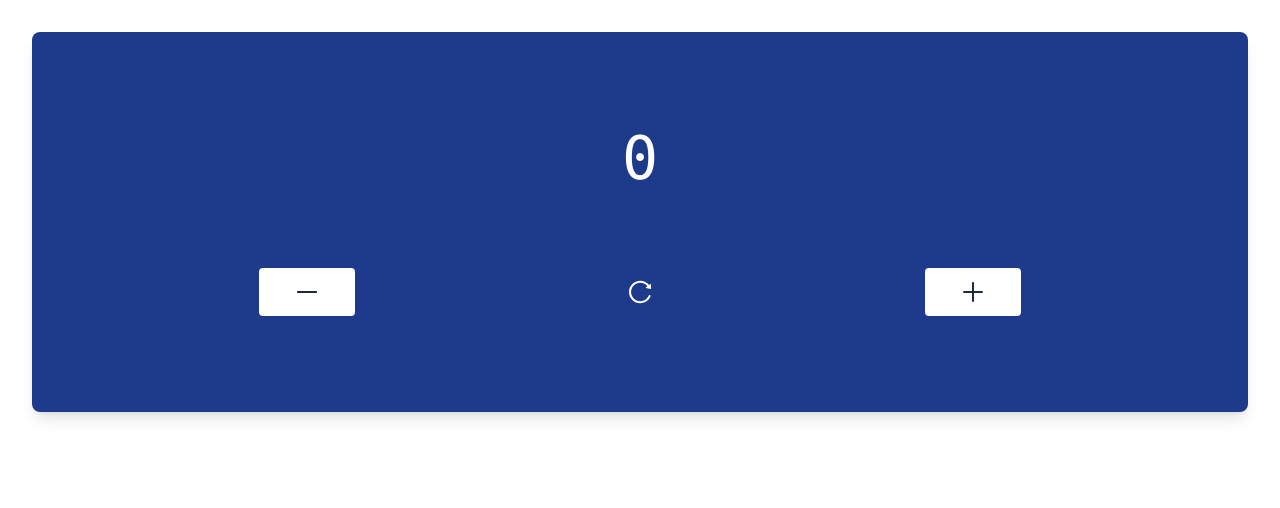
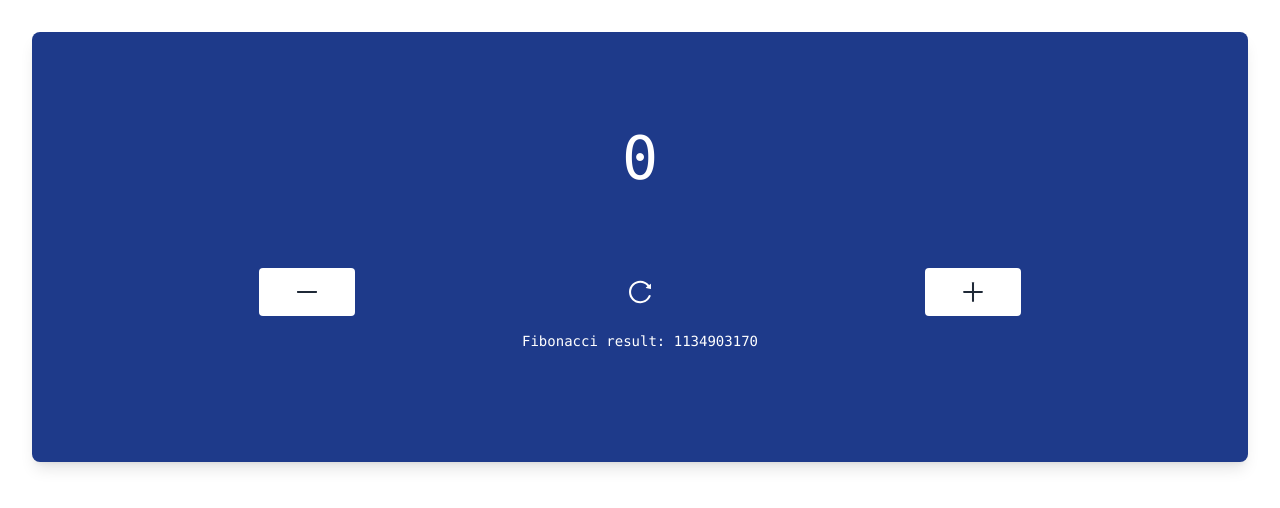
Before and after one commit to kieupie/exampleCounter, a React (Vite) app: page / in a window 1280 px wide. Shown: the top 508 px of the page. Built offline with nearby package versions, Linux system fonts and the light colour scheme.

Commit message:
example useMemo

```diff
--- a/src/App.tsx
+++ b/src/App.tsx
@@ -1,4 +1,4 @@
-import { useState } from 'react';
+import { useMemo, useState } from 'react';
 import { PlusOutlined, MinusOutlined, ReloadOutlined } from '@ant-design/icons';
 import './App.css';
 
@@ -8,6 +8,27 @@ function App() {
   const increment = () => setCount(count + 1);
   const decrement = () => setCount(count - 1);
   const reset = () => setCount(0);
+
+  //expensive function - Fibonacci
+  function fibonacci(n: number): number {
+    if (n < 2) {
+      return n;
+    }
+    return fibonacci(n - 1) + fibonacci(n - 2);
+  }
+
+  //No use memoization
+  // console.time('start fibonacci')
+  // const resultFibonacci = fibonacci(45);
+  // console.timeEnd('end time fibonacci')
+
+  //Use useMemo
+  console.time('start time fibonacci')
+  const resultFibonacci = useMemo(() => {
+    return fibonacci(45);
+  }, []);
+  console.timeEnd('end time fibonacci')
+
 
   return (
     <div className="relative w-80vmin bg-blue-900 p-24 rounded-lg shadow-lg">
@@ -26,6 +47,7 @@ function App() {
         </button>
 
       </div>
+      <h1 className="text-white text-center font-mono text-sm my-[15px]">Fibonacci result: {resultFibonacci}</h1>
     </div>
 
   );
--- a/src/main.tsx
+++ b/src/main.tsx
@@ -4,7 +4,7 @@ import App from './App.tsx'
 import './index.css'
 
 ReactDOM.createRoot(document.getElementById('root')!).render(
-  <React.StrictMode>
+  // <React.StrictMode>
     <App />
-  </React.StrictMode>,
+  // </React.StrictMode>,
 )
```
Also changed, not shown: 1 other file (tests, documents, lock files or other folders).
